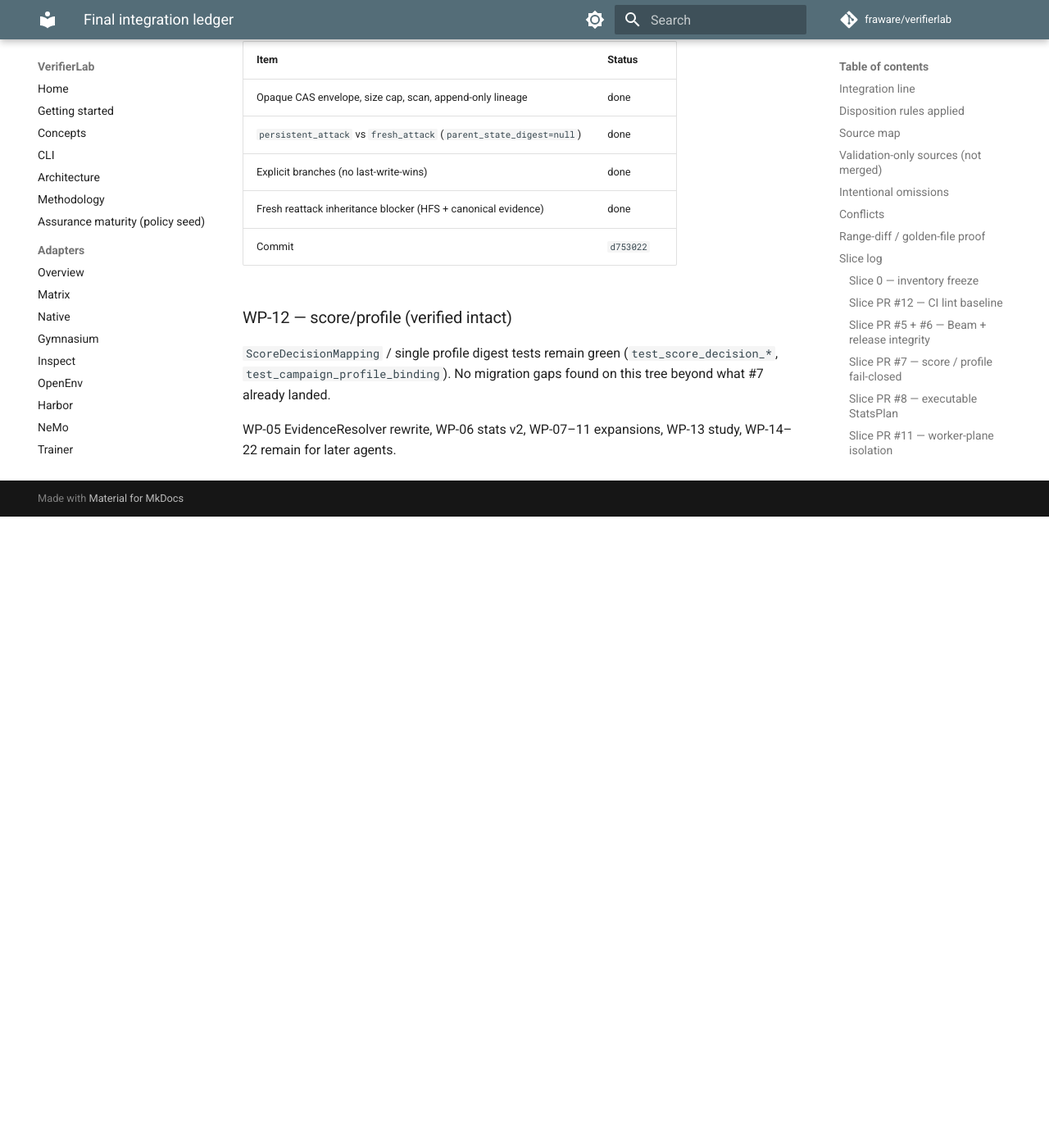
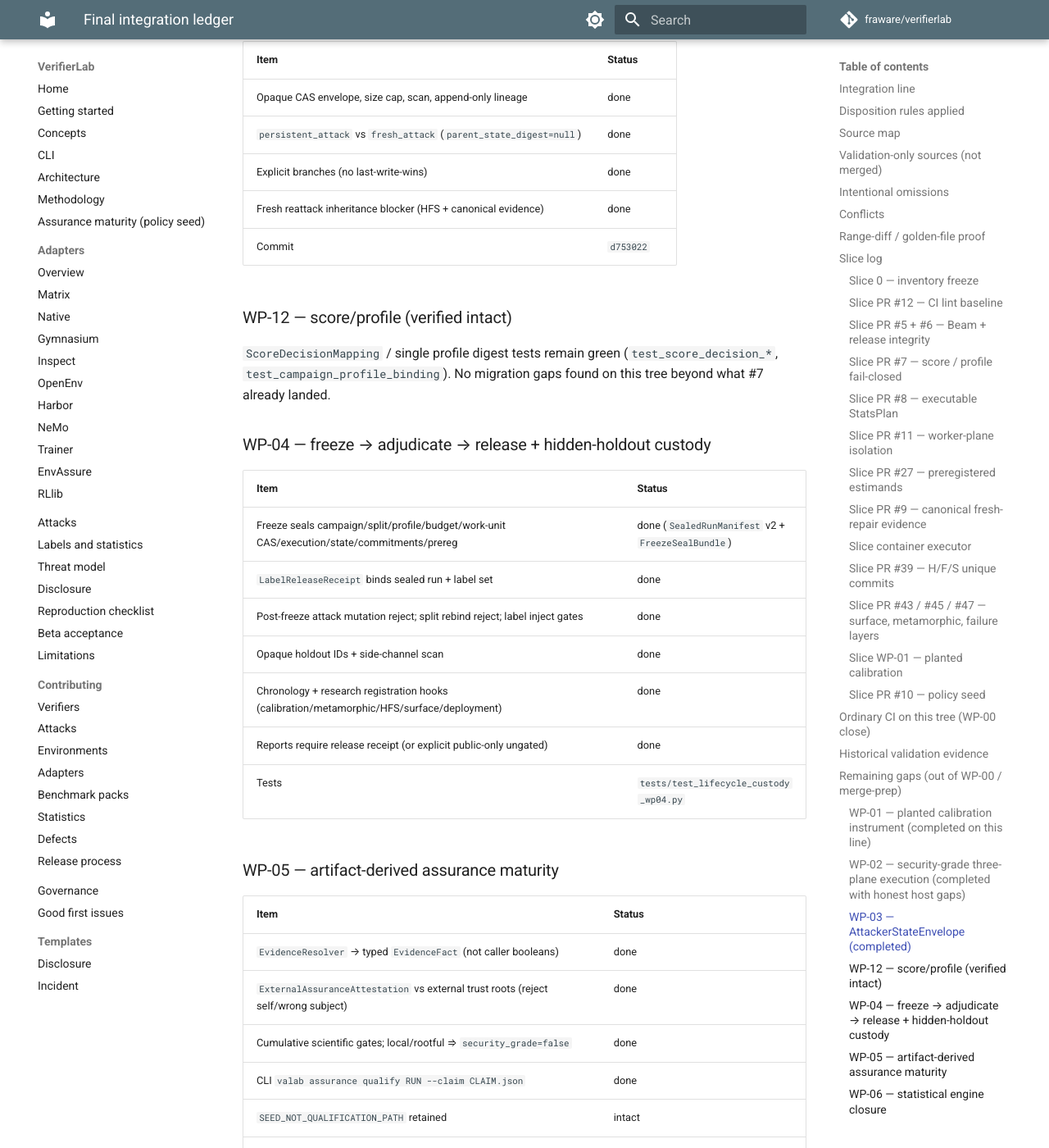
Before and after one commit to fraware/verifierlab, an MkDocs documentation site: the page built from docs/final-integration-ledger.md, in a window 1280 px wide and 1400 px high, scrolled down 9450 px. Shown: the whole window at 82% size. Built offline with MkDocs 1.6.1 and Material for MkDocs 9.7.7, drawn with Linux system fonts in a browser that asks for light colours; comment, search, counter and statistics services are not loaded; before the commit the page ends 10080 px from its top, so only the background shows below that; some of the changed text lies outside the part shown.

Commit message:
docs(integration): record WP-04/05/06 completion on final-assurance
Ledger notes lifecycle custody, EvidenceResolver qualification, and stats
engine closure with remaining honest gaps for later work packages.

```diff
--- a/docs/final-integration-ledger.md
+++ b/docs/final-integration-ledger.md
@@ -281,5 +281,38 @@
 (`test_score_decision_*`, `test_campaign_profile_binding`). No migration gaps
 found on this tree beyond what #7 already landed.
 
-WP-05 EvidenceResolver rewrite, WP-06 stats v2, WP-07–11 expansions, WP-13
-study, WP-14–22 remain for later agents.
+### WP-04 — freeze → adjudicate → release + hidden-holdout custody
+
+| Item | Status |
+| ---- | ------ |
+| Freeze seals campaign/split/profile/budget/work-unit CAS/execution/state/commitments/prereg | done (`SealedRunManifest` v2 + `FreezeSealBundle`) |
+| `LabelReleaseReceipt` binds sealed run + label set | done |
+| Post-freeze attack mutation reject; split rebind reject; label inject gates | done |
+| Opaque holdout IDs + side-channel scan | done |
+| Chronology + research registration hooks (calibration/metamorphic/HFS/surface/deployment) | done |
+| Reports require release receipt (or explicit public-only ungated) | done |
+| Tests | `tests/test_lifecycle_custody_wp04.py` |
+
+### WP-05 — artifact-derived assurance maturity
+
+| Item | Status |
+| ---- | ------ |
+| `EvidenceResolver` → typed `EvidenceFact` (not caller booleans) | done |
+| `ExternalAssuranceAttestation` vs external trust roots (reject self/wrong subject) | done |
+| Cumulative scientific gates; local/rootful ⇒ `security_grade=false` | done |
+| CLI `valab assurance qualify RUN --claim CLAIM.json` | done |
+| `SEED_NOT_QUALIFICATION_PATH` retained | intact |
+| Tests | `tests/test_assurance_resolver_wp05.py` |
+
+### WP-06 — statistical engine closure
+
+| Item | Status |
+| ---- | ------ |
+| Task/environment default sampling unit; trajectory primary forbidden | done |
+| Expanded estimand metrics + Holm/Bonferroni + TOST equivalence | done |
+| Real Lan-DeMets `StoppingPlan` or fail-closed (no fake sequential) | done |
+| Digest-bound `PowerPlan`; underpowered → indeterminate blocker | done |
+| Optional `[stats]` SciPy extra declared; pure-Python remains executable path | done (no golden SciPy suite in this pass) |
+| Tests | `tests/test_stats_engine_wp06.py` + updated plan/prereg tests |
+
+WP-07–11 methods, WP-13 study, WP-14–22 remain for later agents.
```
